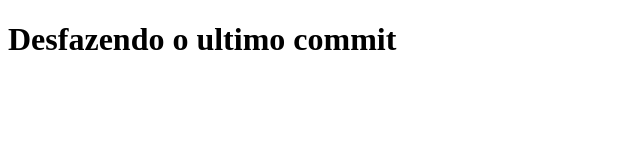
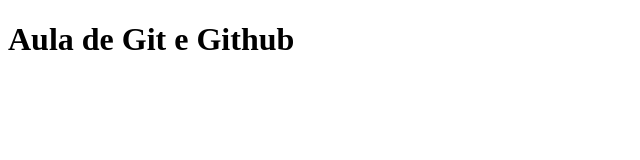
Before and after one commit to mazera3/Stage07-Git, a plain HTML site: page index.html in a window 1280 px wide. Shown: the whole page, without its empty margins (0-640 px from the left). Drawn offline with Linux system fonts and the light colour scheme.

Commit message:
Aula de Git e Github

```diff
--- a/index.html
+++ b/index.html
@@ -7,7 +7,7 @@
     <title>Aula de Git e Github</title>
 </head>
 <body>
-    <h1>Desfazendo o ultimo commit</h1>
+    <h1>Aula de Git e Github</h1>
 
 </body>
 </html>
```
